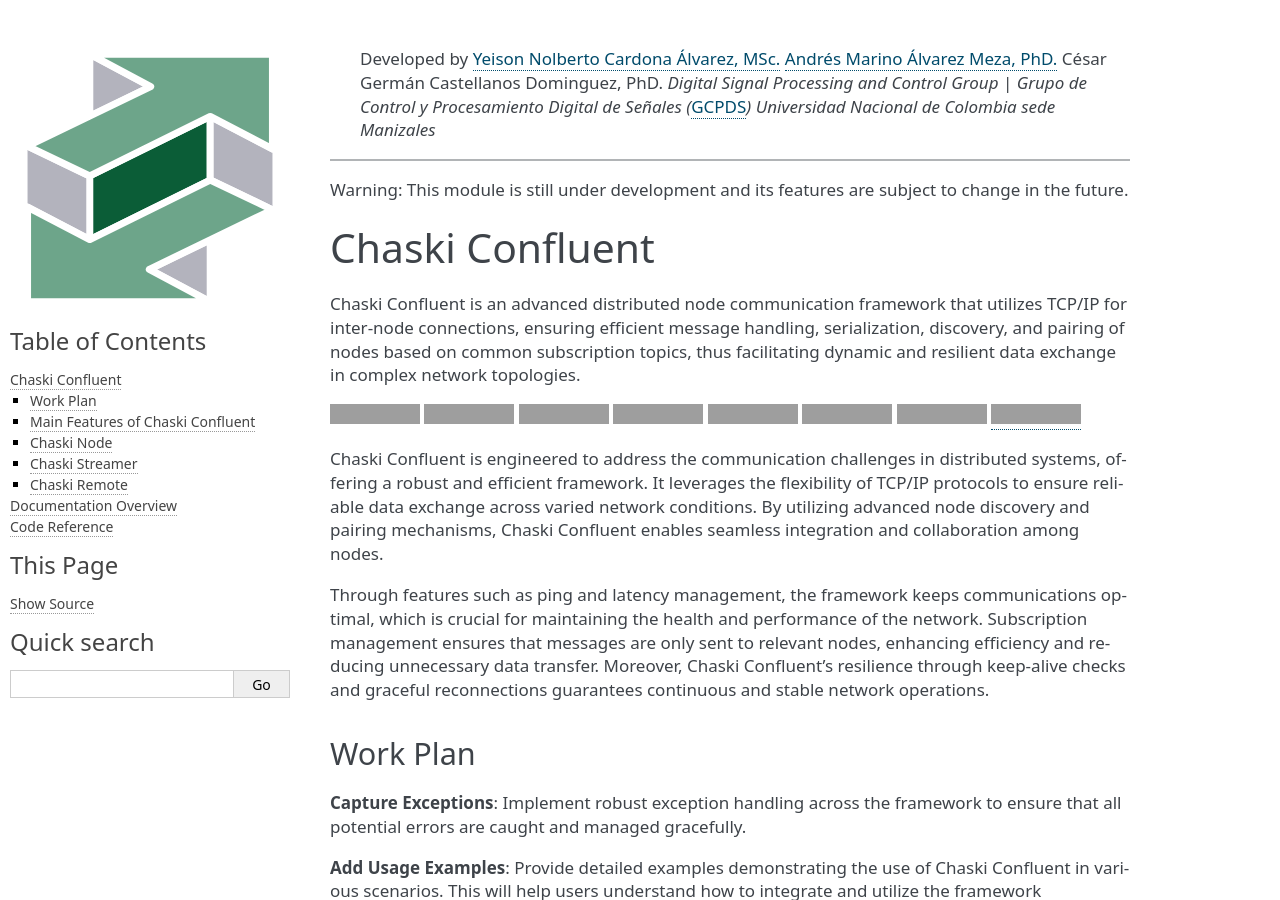
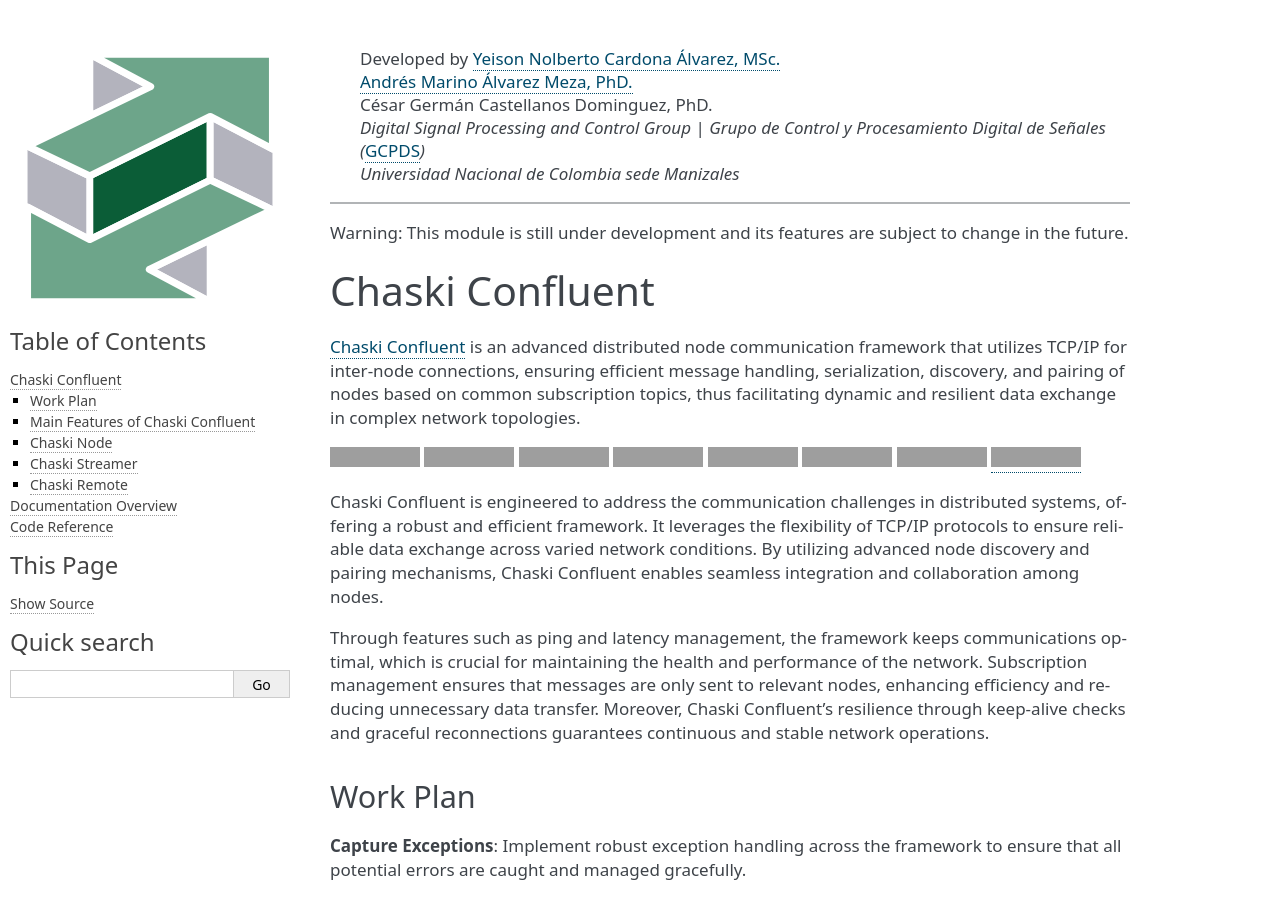
Before and after one commit to amalvarezme/python-chaski, a Sphinx documentation site: the page built from docs/source/index.rst, in a window 1280 px wide and 900 px high, cut to the strip 0-900 px from the top of the window. Built offline with Sphinx 7.4.7, drawn with Linux system fonts in a browser that asks for light colours; grey boxes are pictures that could not be loaded.

Commit message:
Update documentation

```diff
--- a/docs/source/notebooks/readme.py
+++ b/docs/source/notebooks/readme.py
@@ -27,7 +27,7 @@
 
 # # Chaski Confluent
 #
-# Chaski Confluent is an advanced distributed node communication framework that utilizes TCP/IP
+# [Chaski Confluent](https://github.com/dunderlab/python-chaski) is an advanced distributed node communication framework that utilizes TCP/IP
 # for inter-node connections, ensuring efficient message handling, serialization, discovery, and
 # pairing of nodes based on common subscription topics, thus facilitating dynamic and resilient
 # data exchange in complex network topologies.
--- a/docs/source/notebooks/readme.rst
+++ b/docs/source/notebooks/readme.rst
@@ -1,10 +1,12 @@
-   Developed by `Yeison Nolberto Cardona Álvarez,
-   MSc. <https://github.com/yeisonCardona>`__ `Andrés Marino Álvarez
-   Meza, PhD. <https://github.com/amalvarezme>`__ César Germán
-   Castellanos Dominguez, PhD. *Digital Signal Processing and Control
-   Group* \| *Grupo de Control y Procesamiento Digital de Señales
-   (*\ `GCPDS <https://github.com/UN-GCPDS/>`__\ *)* *Universidad
-   Nacional de Colombia sede Manizales*
+   | Developed by `Yeison Nolberto Cardona Álvarez,
+     MSc. <https://github.com/yeisonCardona>`__
+   | `Andrés Marino Álvarez Meza,
+     PhD. <https://github.com/amalvarezme>`__
+   | César Germán Castellanos Dominguez, PhD.
+   | *Digital Signal Processing and Control Group* \| *Grupo de Control
+     y Procesamiento Digital de Señales
+     (*\ `GCPDS <https://github.com/UN-GCPDS/>`__\ *)*
+   | *Universidad Nacional de Colombia sede Manizales*
 
 --------------
 
@@ -16,11 +18,12 @@
 Chaski Confluent
 ================
 
-Chaski Confluent is an advanced distributed node communication framework
-that utilizes TCP/IP for inter-node connections, ensuring efficient
-message handling, serialization, discovery, and pairing of nodes based
-on common subscription topics, thus facilitating dynamic and resilient
-data exchange in complex network topologies.
+`Chaski Confluent <https://github.com/dunderlab/python-chaski>`__ is an
+advanced distributed node communication framework that utilizes TCP/IP
+for inter-node connections, ensuring efficient message handling,
+serialization, discovery, and pairing of nodes based on common
+subscription topics, thus facilitating dynamic and resilient data
+exchange in complex network topologies.
 
 |GitHub top language| |PyPI - License| |PyPI| |PyPI - Status| |PyPI -
 Python Version| |GitHub last commit| |CodeFactor Grade| |Documentation
```
Also changed, not shown: README.md (+1 -1 lines), docs/source/notebooks/03-chaski_remote.ipynb, docs/source/notebooks/readme.ipynb.
